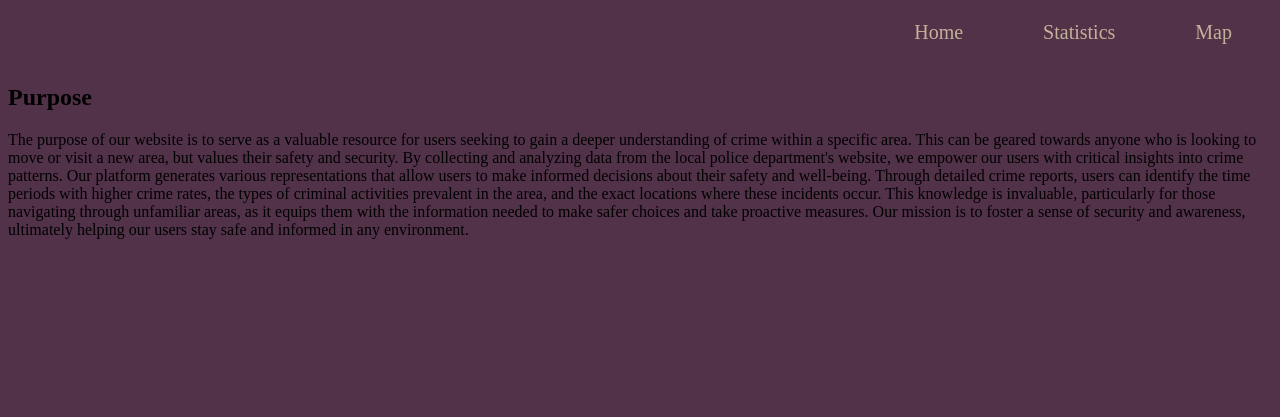
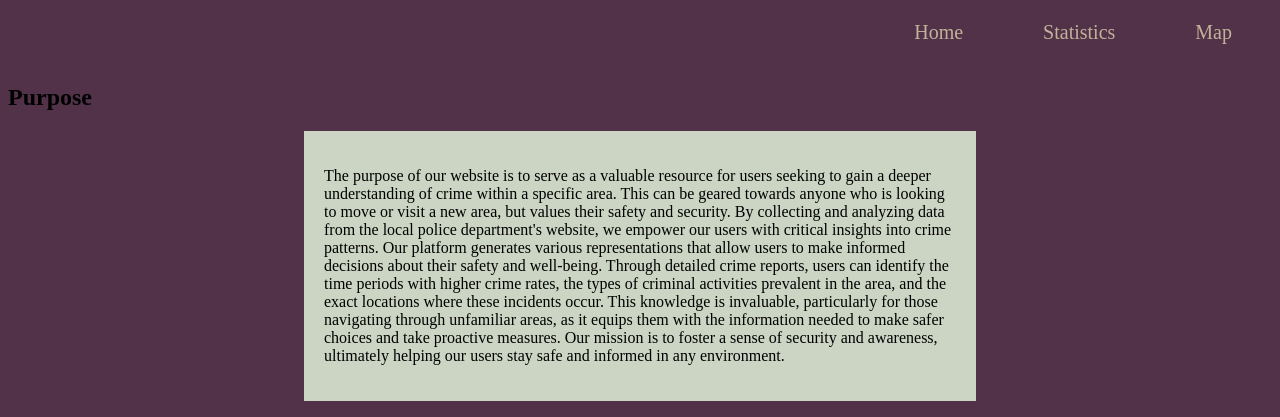
Before and after one commit to lasya1522/Technica2023, a Flask app: page / in a window 1280 px wide. Shown: the part 1243-1660 px from the top of the page. Before the commit the page ends 1482 px from the top, so only its background shows below. Run offline with Flask 3, Linux system fonts and the light colour scheme.

Commit message:
more changes to home page

```diff
--- a/flask_app/static/css/style.css
+++ b/flask_app/static/css/style.css
@@ -10,6 +10,8 @@ logo {
 }
 body {
     background-color: #523249;
+    justify-content: center;
+
 }
 
 .navbar {
@@ -35,6 +37,17 @@ body {
     color: #815355;
 }
 
+.text-container {
+    width: 50%; /* Adjust the width as needed */
+    background-color: #CCD5C3; /* Background color for the container */
+    padding: 20px; /* Add padding as needed */
+    justify-content: center;
+    align-items: center;
+    margin: auto;
+}
+.p {
+
+}
 .content {
     margin: 20px;
 }
--- a/flask_app/templates/index.html
+++ b/flask_app/templates/index.html
@@ -3,8 +3,10 @@
     <meta charset="UTF-8">
     <link rel="stylesheet" href="{{ url_for('static', filename= 'css/style.css') }}">
     <title>UMPD Crime Alerts Visualized</title>
+
 </head>
 <img src="Technica2023logo.png" alt="Crime Owl Logo">
+
 <nav>
     <img src="Technica2023logo.png">
     <div class="navbar">
@@ -13,11 +15,15 @@
         <a href="">Home</a>
     </div>
 </nav>
+
 <body>
     <h2>Purpose</h2>
-    <p>The purpose of our website is to serve as a valuable resource for users seeking to gain a deeper understanding of crime within a specific area. This can be geared towards anyone who is looking to move or visit a new area, but values their safety and security. By collecting and analyzing data from the local police department's website, we empower our users with critical insights into crime patterns. Our platform generates various representations that allow users to make informed decisions about their safety and well-being. Through detailed crime reports, users can identify the time periods with higher crime rates, the types of criminal activities prevalent in the area, and the exact locations where these incidents occur. This knowledge is invaluable, particularly for those navigating through unfamiliar areas, as it equips them with the information needed to make safer choices and take proactive measures. Our mission is to foster a sense of security and awareness, ultimately helping our users stay safe and informed in any environment.
-    </p>
+    <div class="text-container">
+        <p>The purpose of our website is to serve as a valuable resource for users seeking to gain a deeper understanding of crime within a specific area. This can be geared towards anyone who is looking to move or visit a new area, but values their safety and security. By collecting and analyzing data from the local police department's website, we empower our users with critical insights into crime patterns. Our platform generates various representations that allow users to make informed decisions about their safety and well-being. Through detailed crime reports, users can identify the time periods with higher crime rates, the types of criminal activities prevalent in the area, and the exact locations where these incidents occur. This knowledge is invaluable, particularly for those navigating through unfamiliar areas, as it equips them with the information needed to make safer choices and take proactive measures. Our mission is to foster a sense of security and awareness, ultimately helping our users stay safe and informed in any environment.
+    </div>
+
     <p>
+
 
     </p>
 </body>
```
